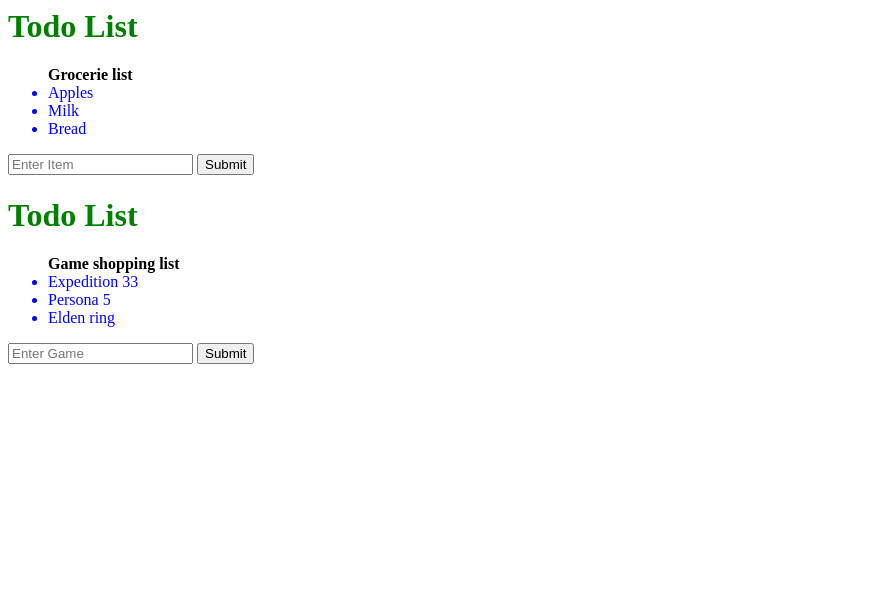
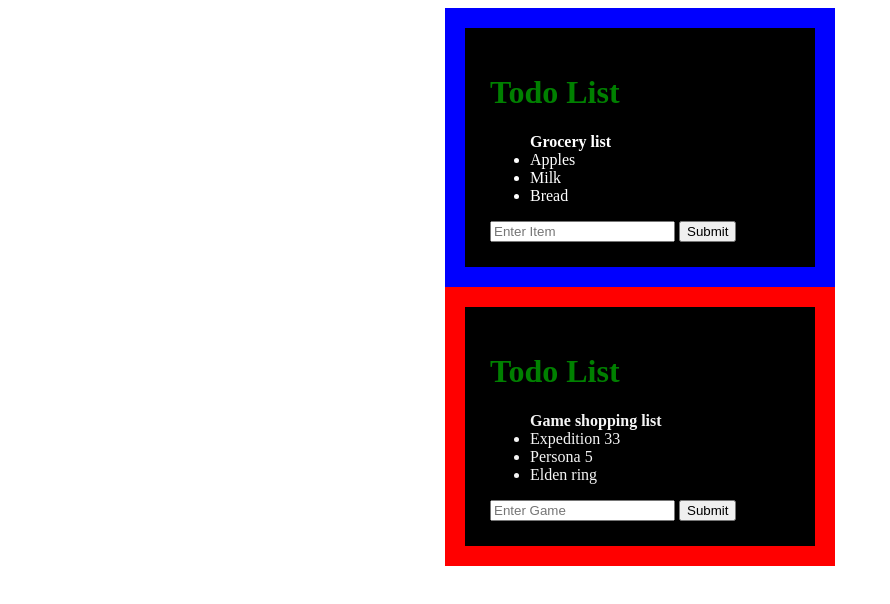
Before and after one commit to SaulMcCoy/To_do_list, a plain HTML site: page index.html in a window 1280 px wide. Shown: the whole page, without its empty margins (0-890 px from the left). Drawn offline with Linux system fonts and the light colour scheme.

Commit message:
Worked on centering the 2 todo list objects and added more style to each list differently, and used a little of java script.

```diff
--- a/index.html
+++ b/index.html
@@ -6,19 +6,21 @@
 </head>
 
 <body>
+    <div class="grocery">
     <h1>Todo List</h1>
     <ul>
-        <b>Grocerie list</b>
+        <b>Grocery list</b>
         <li>Apples</li>
         <li>Milk</li>
         <li>Bread</li>
     </ul>
     <!--This will put Enter item inside of the input value -->
-    <input placeholder="Enter Item">
-    <button>Submit</button>
+    <input id="task_input" placeholder="Enter Item">
+    <button id="Submit">Submit</button>
+    </div>
 
-
-    <h1 style="">Todo List</h1>
+    <div class="games">
+    <h1>Todo List</h1>
     <ul>
         <b>Game shopping list</b>
         <li>Expedition 33</li>
@@ -28,6 +30,15 @@
     <!--This will put Enter item inside of the input value -->
     <input placeholder="Enter Game">
     <button>Submit</button>
+    </div>
+
+    <script>
+        document.getElementById("Submit").addEventListener('click',function(){
+            value = document.getElementById("task_input").value
+            alert("You typed " + value);
+        })
+    </script>
+
 
 </body>
 </html>
--- a/styles.css
+++ b/styles.css
@@ -1,7 +1,29 @@
+.grocery{
+    background-color: black;
+    color: white;
+    width: 300px; /*How close the dots will be near the words*/
+    border: 20px solid blue;
+    padding: 25px;
+    margin: auto;
+
+}
+
+
+.games{
+    background-color: black;
+    color:whitesmoke;
+    width: 300px;
+    border: 20px solid red; /*Solid makes is visable and px is the thickness*/
+    padding: 25px;/*How close one object is to another.*/
+    margin: auto; /*How far it is left most a screen, auto centers it.*/
+
+
+}
+
 h1{
     color: green;
 }
 
-li{
+/* li{
     color: blue;
-}
+} */
```
